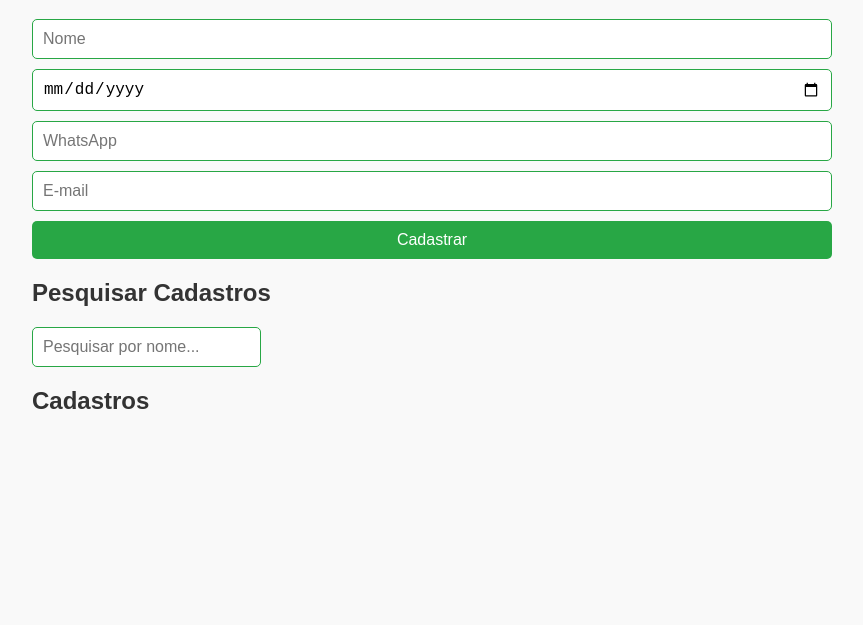
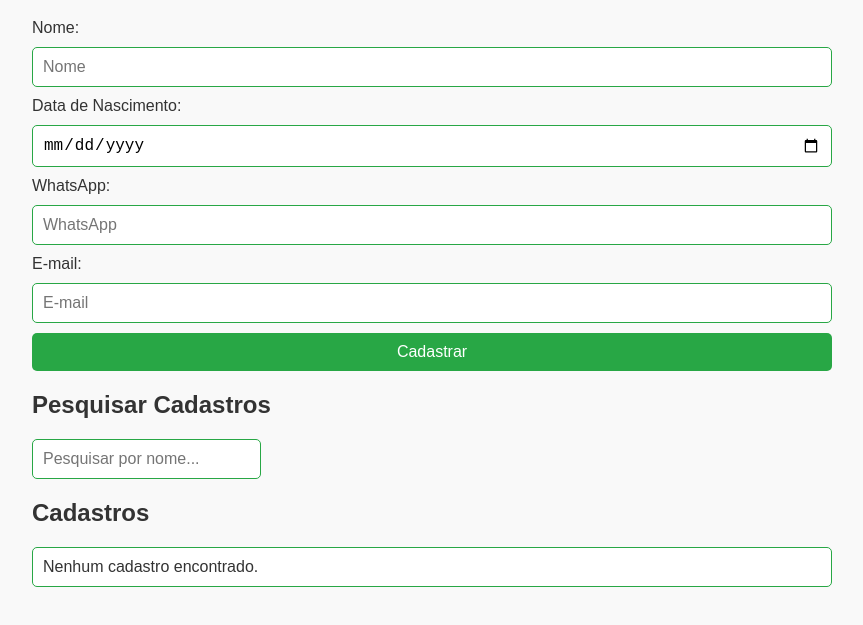
Before and after one commit to wstvns/RegSys, a plain HTML site: page index.html in a window 1280 px wide. Shown: the part 81-706 px from the top of the page, without its empty margins (208-1071 px from the left). Drawn offline with Linux system fonts and the light colour scheme; files that its build step writes are made by us from their sources.

Commit message:
feat: adiciona formulário de cadastro com campos obrigatórios e mensagens de feedback

```diff
--- a/index.html
+++ b/index.html
@@ -4,25 +4,35 @@
     <meta charset="UTF-8">
     <meta name="viewport" content="width=device-width, initial-scale=1.0">
     <title>Sistema de Cadastro</title>
-    <link rel="stylesheet" href="assets/css/styles.css">
+    <link rel="stylesheet" href="css/styles.css">
 </head>
 <body>
     <h1>Sistema de Cadastro</h1>
 
     <form id="cadastroForm">
-        <input type="text" id="nome" name="nome" placeholder="Nome" required>
-        <input type="date" id="dataNascimento" name="dataNascimento" required>
-        <input type="tel" id="telefone" name="telefone" placeholder="WhatsApp" required>
-        <input type="email" id="email" name="email" placeholder="E-mail" required>
+        <label for="nome">Nome:</label>
+        <input type="text" id="nome" name="nome" placeholder="Nome" required aria-label="Nome">
+
+        <label for="dataNascimento">Data de Nascimento:</label>
+        <input type="date" id="dataNascimento" name="dataNascimento" required aria-label="Data de Nascimento">
+
+        <label for="telefone">WhatsApp:</label>
+        <input type="tel" id="telefone" name="telefone" placeholder="WhatsApp" required aria-label="WhatsApp">
+
+        <label for="email">E-mail:</label>
+        <input type="email" id="email" name="email" placeholder="E-mail" required aria-label="E-mail">
+
         <button type="submit">Cadastrar</button>
     </form>
 
+    <div id="mensagemFeedback"></div>
+
     <h2>Pesquisar Cadastros</h2>
-    <input type="text" id="pesquisaInput" placeholder="Pesquisar por nome...">
+    <input type="text" id="pesquisaInput" placeholder="Pesquisar por nome..." aria-label="Pesquisar cadastros">
 
     <h2>Cadastros</h2>
     <ul id="listaCadastro"></ul>
 
-    <script src="assets/js/script.js"></script>
+    <script src="js/script.js"></script>
 </body>
 </html>
```
